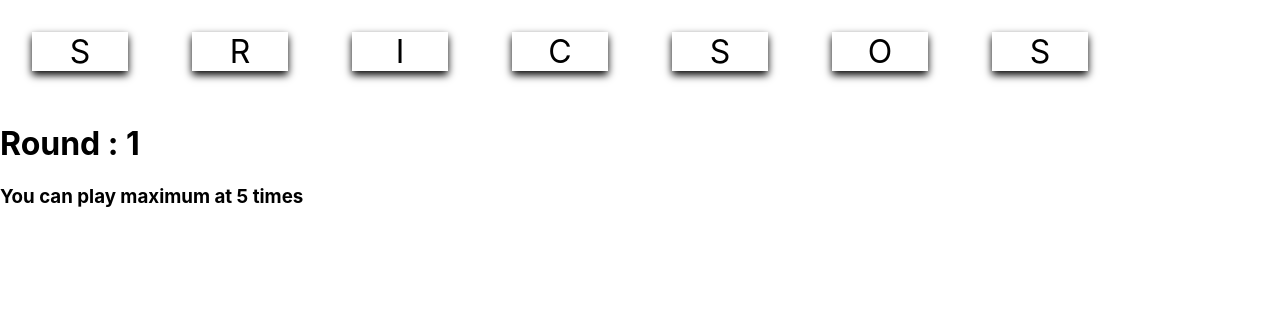
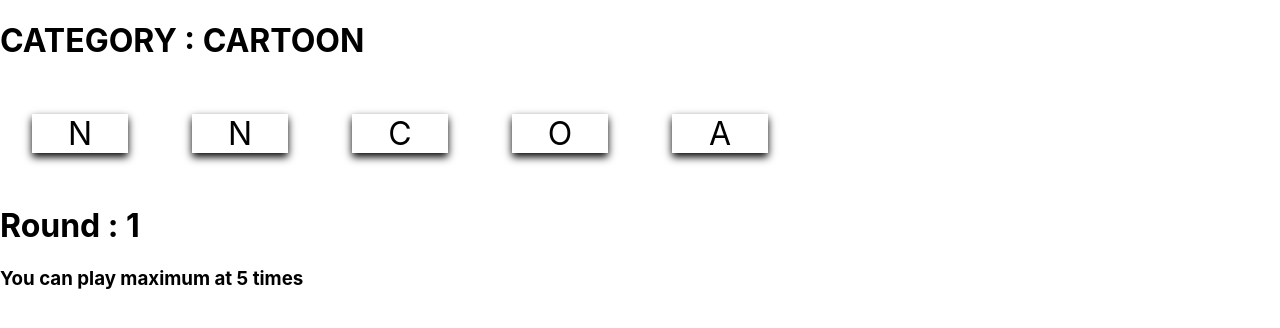
Before and after one commit to nppdon/labReact, a React (Create React App) app in the folder card-game/: page / in a window 1280 px wide. Shown: the top 328 px of the page. Built offline with nearby package versions, Linux system fonts and the light colour scheme.

Commit message:
GAME LOGIC: add category of words

```diff
--- a/card-game/src/App.css
+++ b/card-game/src/App.css
@@ -6,10 +6,6 @@
   background: pink;
 }
 
-.gameWin {
-  color: black;
-  background: greenyellow;
-}
 .card {
   display: inline-block;
   text-align: center;
--- a/card-game/src/App.js
+++ b/card-game/src/App.js
@@ -3,8 +3,27 @@ import './App.css';
 //import CharacterCard from './CharacterCard';
 import WordCard from './WordCard';
 
-var words = ['Rock', 'Paper', 'Scissor'];
-var word = words[Math.floor(Math.random()*words.length)];
+var categories = ['VEGTABLE', 'COLOR', 'ANIMAL','CARTOON'];
+var randomnum=Math.floor(Math.random()*categories.length)
+var category = categories[randomnum];
+
+if(randomnum==0){
+  var VEGTABLE = ['pepper', 'mushroom', 'carrot'];
+  var word = VEGTABLE[Math.floor(Math.random()*VEGTABLE.length)];}
+
+if(randomnum==1){
+  var COLOR = ['pink', 'blue', 'green'];
+  var word = COLOR[Math.floor(Math.random()*COLOR.length)];}
+
+if(randomnum==2){
+  var ANIMAL = ['duck', 'zebra', 'monkey'];
+  var word = ANIMAL[Math.floor(Math.random()*ANIMAL.length)];}
+
+if(randomnum==3){
+var CARTOON = ['benten', 'conan', 'tom&jerry'];
+var word = CARTOON[Math.floor(Math.random()*CARTOON.length)];}
+
+
 
 //const word = "Hello";
 
@@ -13,7 +32,7 @@ class App extends Component{
     return(
       <div>
         {
-          <WordCard value={word}/>
+          <WordCard value={word} category={category}/>
           //Array.from(word).map((c,i) => <CharacterCard value={c} key={i}/>)
         }
       </div>
--- a/card-game/src/WordCard.js
+++ b/card-game/src/WordCard.js
@@ -53,6 +53,7 @@ export default class WordCard extends Component{
     render(){
         return (
             <div>
+                <h1>CATEGORY : {this.props.category}</h1>
                 { Array.from(this.state.chars).map((c,i) => <CharacterCard value={c} key={i} attempt={this.state.attempt} activationHandler={this.activationHandler}/>)}
                 <h1> Round : {this.state.attempt}</h1>
                 <h3> You can play maximum at {this.state.playMax} times</h3>
```
